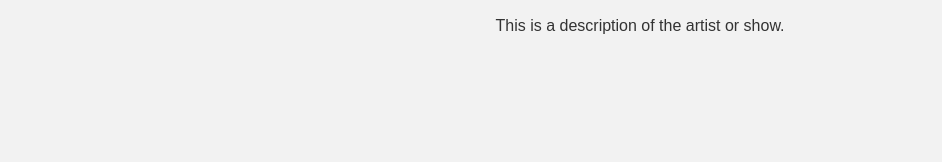
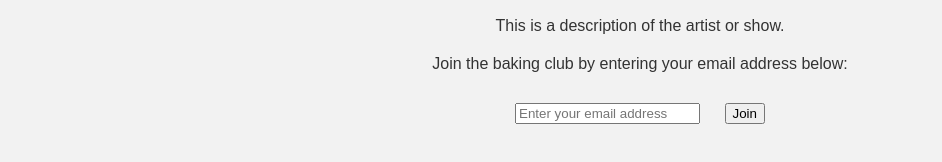
Before and after one commit to RoyadaSaleh/MyWebsite, a plain HTML site: page index.html in a window 1280 px wide. Shown: the part 404-566 px from the top of the page, without its empty margins (0-942 px from the left). Drawn offline with Linux system fonts and the light colour scheme.

Commit message:
Used the ID attribute to style an element

```diff
--- a/index.html
+++ b/index.html
@@ -17,5 +17,10 @@
           <h1>Welcome to the baking fan club</h1>
           <img src="https://media.eggs.ca/assets/Nutrition/_resampled/FillWyIxMjgwIiwiNzIwIl0/Pancake-Prep-016.jpg" alt="baking">
           <p class="description">This is a description of the artist or show.</p>
+          <p id="join">Join the baking club by entering your email address below:</p>
+          <form>
+            <input type="email" placeholder="Enter your email address">
+            <button type="submit">Join</button>
+          </form>
         </body>
         </html>
--- a/styles.css
+++ b/styles.css
@@ -54,3 +54,14 @@ button {
     color: #333;
     margin-top: 20px;
   }
+  #join {
+    text-align: center;
+    color: #333;
+    margin-top: 20px;
+  }
+  input {
+    margin: 10px;
+  }
+  button {
+    margin: 10px;
+  }
```
